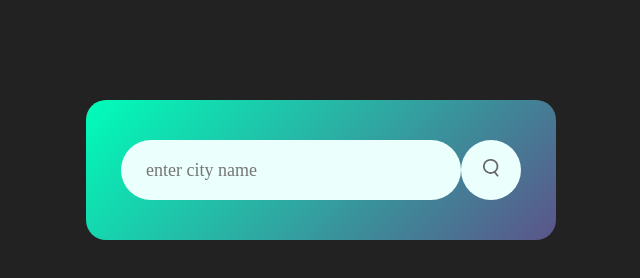
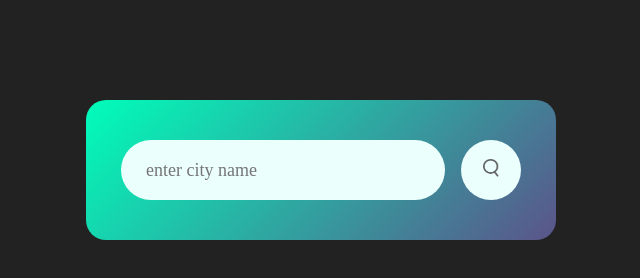
Before and after one commit to Preethigajeganathan/Weather-App, a plain HTML site: page index.html in a window 1280 px wide. Shown: the whole page, without its empty margins (319-959 px from the left). Drawn offline with Linux system fonts and the light colour scheme.

Commit message:
Update weather.css

```diff
--- a/weather.css
+++ b/weather.css
@@ -32,7 +32,7 @@ body{
     height: 60px;
     border-radius: 30px;
     flex: 1;
-    margin: right 16px;
+    margin-right: 16px;
     font-size: 18px;
 }
 .search button{
```
